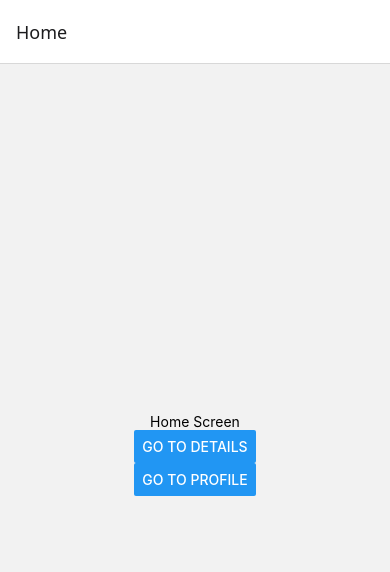
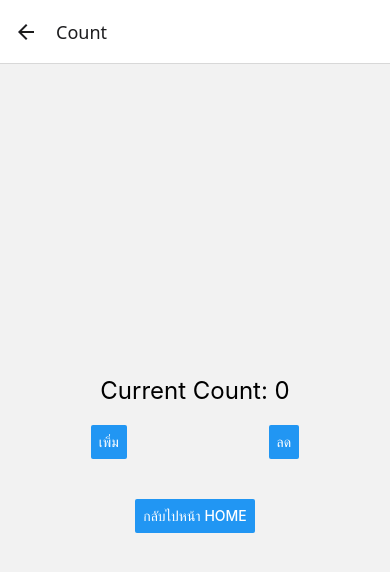
Before and after one commit to Anuphonginjae888/react-native-expo-learning, a React Native app: screen /Count in a window 390 px wide. Shown: the top 572 px of the page. Built offline with nearby package versions, Linux system fonts and the light colour scheme.

Commit message:
feat: set up React Navigation with Home Details and Profile screens

```diff
--- a/components/Navigation.js
+++ b/components/Navigation.js
@@ -2,15 +2,17 @@
 import HomeScreen from "../pages/HomeScreen";
 import DetailsScreen from "../pages/DetailsScreen";
 import ProfileScreen from "../pages/ProfileScreen";
+import CounterScreen from "../pages/CounterScreen";
 
-const stack = createStackNavigator();
+const Stack = createStackNavigator();
 
-export default function navigation() {
+export default function Navigation() {
   return (
-    <stack.Navigator>
-      <stack.Screen name="Home" component={HomeScreen} />
-      <stack.Screen name="Details" component={DetailsScreen} />
-      <stack.Screen name="Profile" component={ProfileScreen} />
-    </stack.Navigator>
+    <Stack.Navigator>
+      <Stack.Screen name="Home" component={HomeScreen} />
+      <Stack.Screen name="Details" component={DetailsScreen} />
+      <Stack.Screen name="Profile" component={ProfileScreen} />
+      <Stack.Screen name="Count" component={CounterScreen} />
+    </Stack.Navigator>
   );
 }
--- /dev/null
+++ b/pages/CounterScreen.js
@@ -0,0 +1,54 @@
+import React, { useState } from 'react';
+import { View, Text, Button, StyleSheet } from 'react-native';
+
+const CounterScreen = ({ navigation }) => {
+  const [count, setCount] = useState(0);
+
+  return (
+    <View style={styles.container}>
+      <Text style={styles.counterText}>Current Count: {count}</Text>
+
+      <View style={styles.buttonContainer}>
+        <Button
+          title="เพิ่ม"
+          onPress={() => setCount(count + 1)}
+        />
+        <Button
+          title="ลด"
+          onPress={() => setCount(prevCount => Math.max(prevCount - 1, 0))}
+        />
+      </View>
+
+      <View style={styles.homeButton}>
+        <Button
+          title="กลับไปหน้า Home"
+          onPress={() => navigation.navigate('Home')}
+        />
+      </View>
+    </View>
+  );
+};
+
+const styles = StyleSheet.create({
+  container: {
+    flex: 1,
+    justifyContent: 'center',
+    alignItems: 'center',
+    padding: 20,
+  },
+  counterText: {
+    fontSize: 24,
+    marginBottom: 20,
+  },
+  buttonContainer: {
+    flexDirection: 'row',
+    justifyContent: 'space-around',
+    width: '100%',
+    marginBottom: 20,
+  },
+  homeButton: {
+    marginTop: 20,
+  },
+});
+
+export default CounterScreen;
--- a/pages/HomeScreen.js
+++ b/pages/HomeScreen.js
@@ -12,6 +12,10 @@
         title="Go to Profile"
         onPress={() => navigation.navigate("Profile")}
       />
+      <Button
+        title="Go to Count"
+        onPress={() => navigation.navigate("Count")}
+      />
     </View>
   );
 }
```
